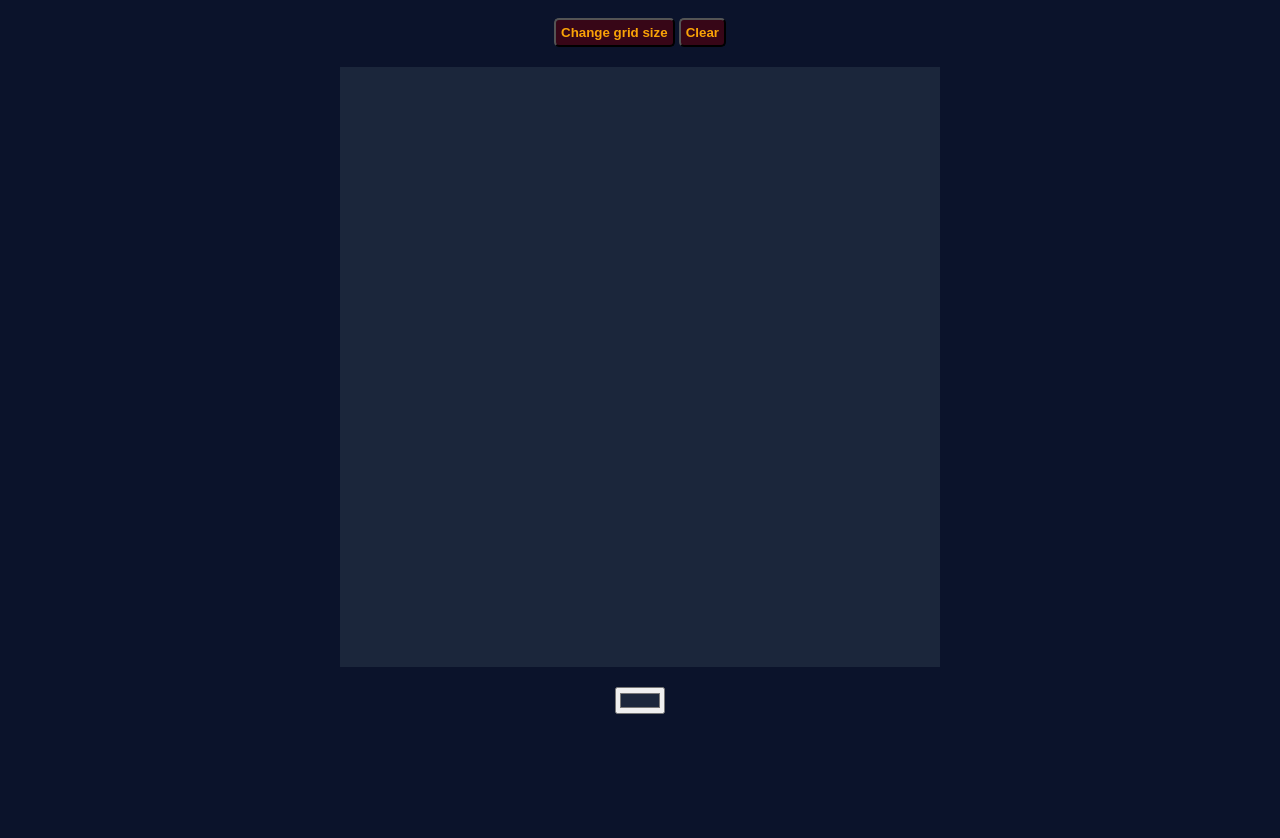
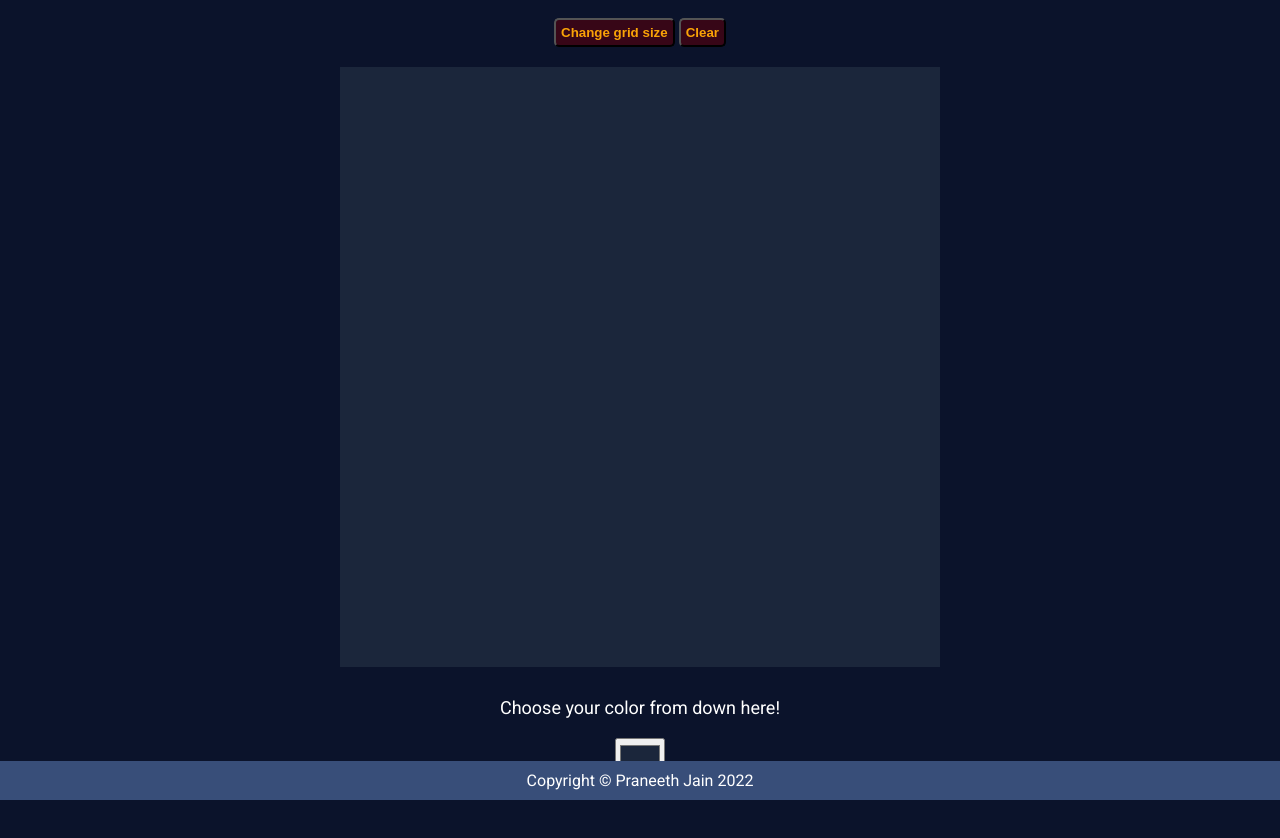
Before and after one commit to PraneethJain/etch-a-sketch, a plain HTML site: page index.html in a window 1280 px wide. Before the commit the page ends 800 px from the top, so only its background shows below. Drawn offline with Linux system fonts and the light colour scheme.

Commit message:
Added footer

```diff
--- a/index.html
+++ b/index.html
@@ -7,6 +7,8 @@
     <title>Etch a Sketch</title>
     <script src="./main.js" defer></script>
     <link rel="stylesheet" href="./styles.css">
+    <!-- For roboto font -->
+    <link href='http://fonts.googleapis.com/css?family=Roboto' rel='stylesheet' type='text/css'>
 </head>
 <body>
     <div class="buttons">
@@ -14,8 +16,10 @@
         <button class="button" id="clear">Clear</button>
     </div>
     <div class="grid"></div>
+    <div class="choice">Choose your color from down here!</div>
     <div class="color">
         <input type="color" id="color" value="#1b263b">
     </div>
+    <div class="footer">Copyright © Praneeth Jain 2022</div>
 </body>
 </html>
--- a/styles.css
+++ b/styles.css
@@ -6,6 +6,7 @@ body {
     align-items: center;
     justify-content: center;
     padding: 10px 50px 50px 50px;
+    font-family: 'Roboto';
 }
 
 .grid {
@@ -33,3 +34,25 @@ body {
     background-color: #370617;
     color: #FAA307;
 }
+
+.choice {
+    font-size: large;
+    margin: 10px;
+}
+
+#color {
+    width: 50px;
+    height: 50px;
+    margin: 10px;
+    padding: 2px;
+}
+
+.footer {
+    position: fixed;
+    width: 100%;
+    padding: 10px;
+    text-align: center;
+    bottom: 0px;
+    font-weight: 500;
+    background-color: #384e79;
+}
```
